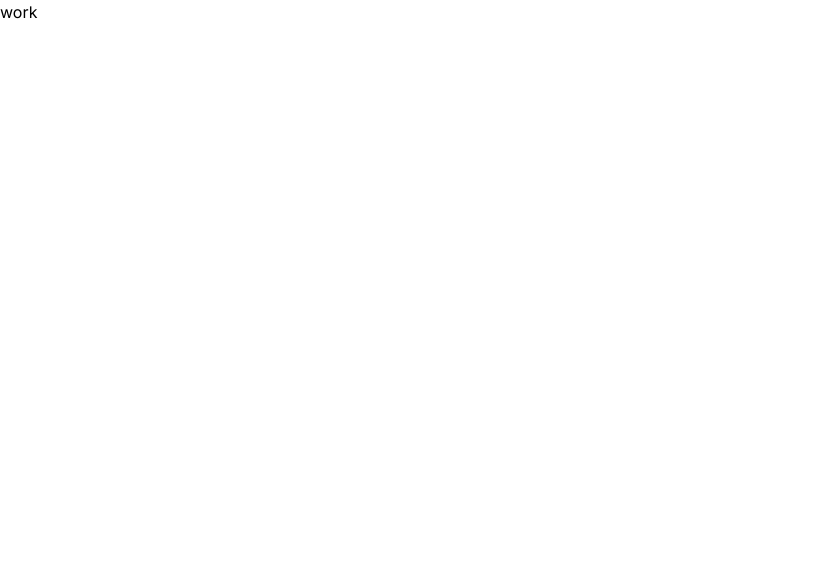
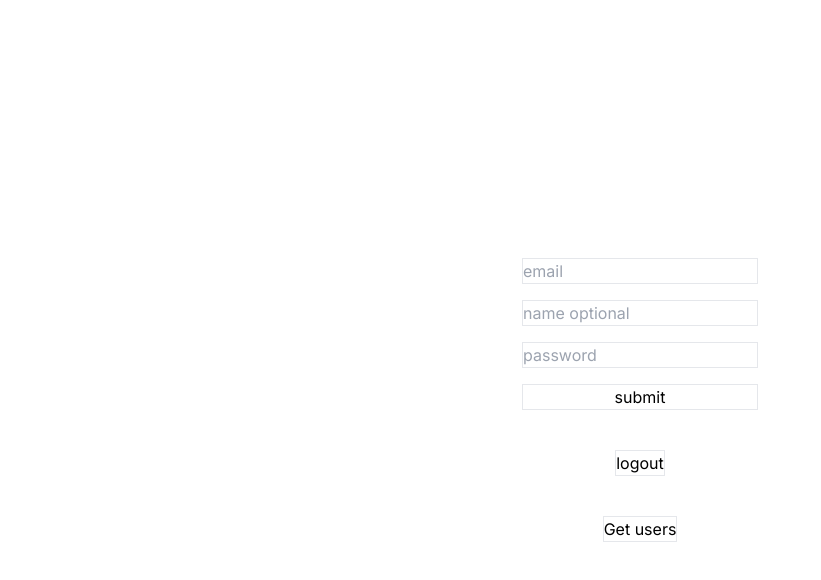
Before and after one commit to NikMrVolk/next-furniture_store_aleksandrin, a Next.js app: page / in a window 1280 px wide. Shown: the top 580 px of the page, without its empty margins (0-821 px from the left). Built offline with nearby package versions, Linux system fonts and the light colour scheme; no server answers.

Commit message:
auth test with registration, login, logOut and refresh accessToken

```diff
--- a/package.json
+++ b/package.json
@@ -12,11 +12,14 @@
     "prepare": "husky"
   },
   "dependencies": {
+    "axios": "^1.6.8",
+    "js-cookie": "^3.0.5",
     "next": "14.1.0",
     "react": "^18",
     "react-dom": "^18"
   },
   "devDependencies": {
+    "@types/js-cookie": "^3.0.6",
     "@types/node": "^20",
     "@types/react": "^18",
     "@types/react-dom": "^18",
--- a/src/app/layout.tsx
+++ b/src/app/layout.tsx
@@ -1,5 +1,8 @@
 import type { Metadata } from 'next'
 import { Inter } from 'next/font/google'
+
+import { cn } from '@/shared/lib/tailwind-merge'
+
 import './globals.css'
 
 const inter = Inter({ subsets: ['latin'] })
@@ -19,7 +22,9 @@ export default function RootLayout({
 }>) {
     return (
         <html lang="en">
-            <body className={inter.className}>{children}</body>
+            <body className={cn('min-h-svh', inter.className)}>
+                <main className="min-h-svh">{children}</main>
+            </body>
         </html>
     )
 }
--- a/src/app/page.tsx
+++ b/src/app/page.tsx
@@ -1,3 +1,5 @@
+import Main from '@/auth-test/Main'
+
 export default function Home() {
-    return <main>work</main>
+    return <Main />
 }
--- /dev/null
+++ b/src/auth-test/Main.tsx
@@ -0,0 +1,77 @@
+'use client'
+
+import { FormEvent, useState } from 'react'
+
+import { authService, IAuthResponse, IUser } from '@/shared/api/auth.service'
+
+export default function Main() {
+    const [users, setUsers] = useState<IUser[]>([])
+    const [data, setData] = useState<IAuthResponse>()
+    const [value, setValue] = useState({
+        email: '',
+        password: '',
+        name: '',
+    })
+
+    const handleSubmit = (e: FormEvent<HTMLFormElement>) => {
+        e.preventDefault()
+        authService.main('registration', value).then(d => setData(d.data))
+    }
+    console.log(data)
+
+    return (
+        <section className="flex min-h-svh flex-col items-center justify-center gap-10">
+            <form onSubmit={handleSubmit} className="flex flex-col gap-4">
+                <input
+                    value={value.email}
+                    onChange={e => setValue({ ...value, email: e.target.value })}
+                    type="email"
+                    className="border"
+                    placeholder="email"
+                />
+                <input
+                    value={value.name}
+                    onChange={e => setValue({ ...value, name: e.target.value })}
+                    type="text"
+                    className="border"
+                    placeholder="name optional"
+                />
+                <input
+                    value={value.password}
+                    onChange={e => setValue({ ...value, password: e.target.value })}
+                    type="password"
+                    className="border"
+                    placeholder="password"
+                />
+                <button className="border" type="submit">
+                    submit
+                </button>
+            </form>
+            <div className="flex flex-col">
+                {data?.name}
+                <button
+                    className="border"
+                    onClick={() => {
+                        authService.logout()
+                    }}
+                >
+                    logout
+                </button>
+            </div>
+            <div>
+                <button
+                    className="border"
+                    onClick={() => {
+                        authService
+                            .users()
+                            .then(el => setUsers(el.data))
+                            .catch(e => console.log(e))
+                    }}
+                >
+                    Get users
+                </button>
+                <ul>{users && users.map(el => <li key={el.email}>{el.email}</li>)}</ul>
+            </div>
+        </section>
+    )
+}
--- /dev/null
+++ b/src/shared/api/api.helpers.ts
@@ -0,0 +1,34 @@
+import Cookies from 'js-cookie'
+
+import { EnumTokens } from './api.types'
+
+export const getContentType = () => ({
+    'Content-Type': 'application/json',
+})
+
+// eslint-disable-next-line @typescript-eslint/no-explicit-any
+export const errorCatch = (error: any): string => {
+    const message = error?.response?.data?.message
+    return message
+        ? typeof error.response.data.message === 'object'
+            ? message[0]
+            : message
+        : error.message
+}
+
+export const getAccessToken = () => {
+    const accessToken = Cookies.get(EnumTokens.ACCESS_TOKEN)
+    return accessToken || null
+}
+
+export const saveTokenStorage = (accessToken: string) => {
+    Cookies.set(EnumTokens.ACCESS_TOKEN, accessToken, {
+        domain: process.env.CLIENT_HOST || 'localhost',
+        sameSite: 'strict',
+        expires: 1,
+    })
+}
+
+export const removeFromStorage = () => {
+    Cookies.remove(EnumTokens.ACCESS_TOKEN)
+}
--- /dev/null
+++ b/src/shared/api/api.types.ts
@@ -0,0 +1,4 @@
+export enum EnumTokens {
+    'ACCESS_TOKEN' = 'accessToken',
+    'REFRESH_TOKEN' = 'refreshToken',
+}
--- /dev/null
+++ b/src/shared/api/auth.service.ts
@@ -0,0 +1,49 @@
+import { removeFromStorage, saveTokenStorage } from './api.helpers'
+import { axiosClassic, instance } from './axios'
+
+export interface IUser {
+    id: number
+    name?: string
+    email: string
+}
+
+export interface IAuthResponse extends IUser {
+    accessToken: string
+}
+
+export interface IAuthFormData {
+    email: string
+    name?: string
+    password: string
+    confirmedPassword?: string
+}
+
+export const authService = {
+    async main(type: 'login' | 'registration', data: IAuthFormData) {
+        const response = await axiosClassic.post<IAuthResponse>(`/auth/${type}`, data)
+
+        if (response.data.accessToken) saveTokenStorage(response.data.accessToken)
+
+        return response
+    },
+
+    async getNewTokens() {
+        const response = await axiosClassic.post<IAuthResponse>('/auth/login/access-token')
+
+        if (response.data.accessToken) saveTokenStorage(response.data.accessToken)
+
+        return response
+    },
+
+    async logout() {
+        const response = await axiosClassic.post<string>('/auth/logout')
+        console.log(response)
+        if (response.data === '') removeFromStorage()
+
+        return response
+    },
+
+    async users() {
+        return instance.get<IUser[]>(`/auth`)
+    },
+}
--- /dev/null
+++ b/src/shared/api/axios.ts
@@ -0,0 +1,52 @@
+/* eslint-disable react-func/max-lines-per-function */
+/* eslint-disable complexity */
+import axios, { CreateAxiosDefaults } from 'axios'
+
+import { errorCatch, getAccessToken, getContentType } from './api.helpers'
+import { authService } from './auth.service'
+
+const axiosOptions: CreateAxiosDefaults = {
+    baseURL: process.env.API_URL || 'http://localhost:4000/api',
+    headers: getContentType(),
+    withCredentials: true,
+}
+
+export const axiosClassic = axios.create(axiosOptions)
+
+export const instance = axios.create(axiosOptions)
+
+instance.interceptors.request.use(config => {
+    const accessToken = getAccessToken()
+
+    if (config?.headers && accessToken) config.headers.Authorization = `Bearer ${accessToken}`
+
+    return config
+})
+
+instance.interceptors.response.use(
+    config => config,
+    async error => {
+        const originalRequest = error.config
+        if (
+            (error?.response?.status === 401 ||
+                errorCatch(error) === 'jwt expired' ||
+                errorCatch(error) === 'jwt must be provided') &&
+            error.config &&
+            !error.config._isRetry
+        ) {
+            originalRequest._isRetry = true
+
+            try {
+                await authService.getNewTokens()
+                return instance.request(originalRequest)
+            } catch (e) {
+                if (
+                    errorCatch(e) === 'Invalid refresh token' ||
+                    errorCatch(e) === 'Refresh token not passed'
+                )
+                    authService.logout()
+            }
+        }
+        throw error
+    },
+)
--- a/tailwind.config.ts
+++ b/tailwind.config.ts
@@ -3,17 +3,12 @@ import type { Config } from 'tailwindcss'
 const config: Config = {
     content: [
         './src/pages/**/*.{js,ts,jsx,tsx,mdx}',
+        './src/auth-test/**/*.{js,ts,jsx,tsx,mdx}',
         './src/components/**/*.{js,ts,jsx,tsx,mdx}',
         './src/app/**/*.{js,ts,jsx,tsx,mdx}',
     ],
     theme: {
-        extend: {
-            backgroundImage: {
-                'gradient-radial': 'radial-gradient(var(--tw-gradient-stops))',
-                'gradient-conic':
-                    'conic-gradient(from 180deg at 50% 50%, var(--tw-gradient-stops))',
-            },
-        },
+        extend: {},
     },
     plugins: [],
 }
```
Also changed, not shown: 2 other files (tests, documents, lock files or other folders).
